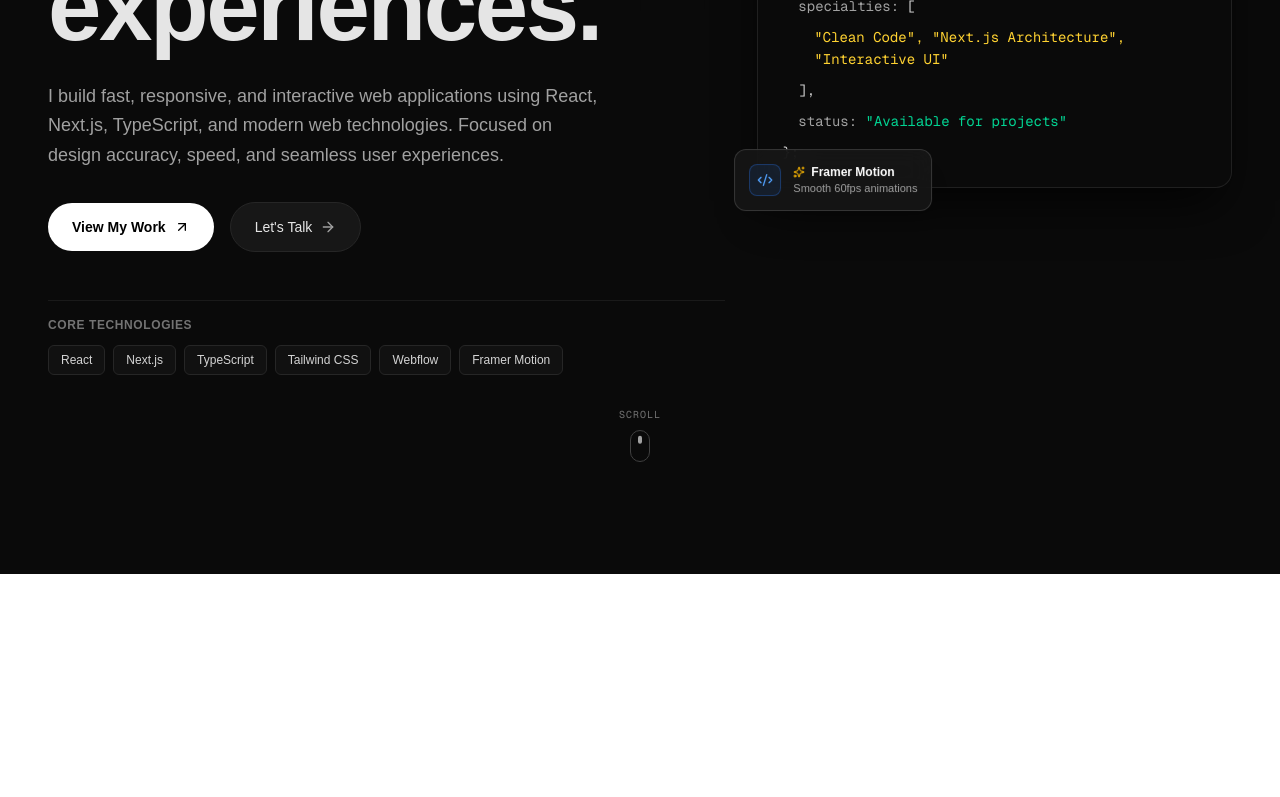
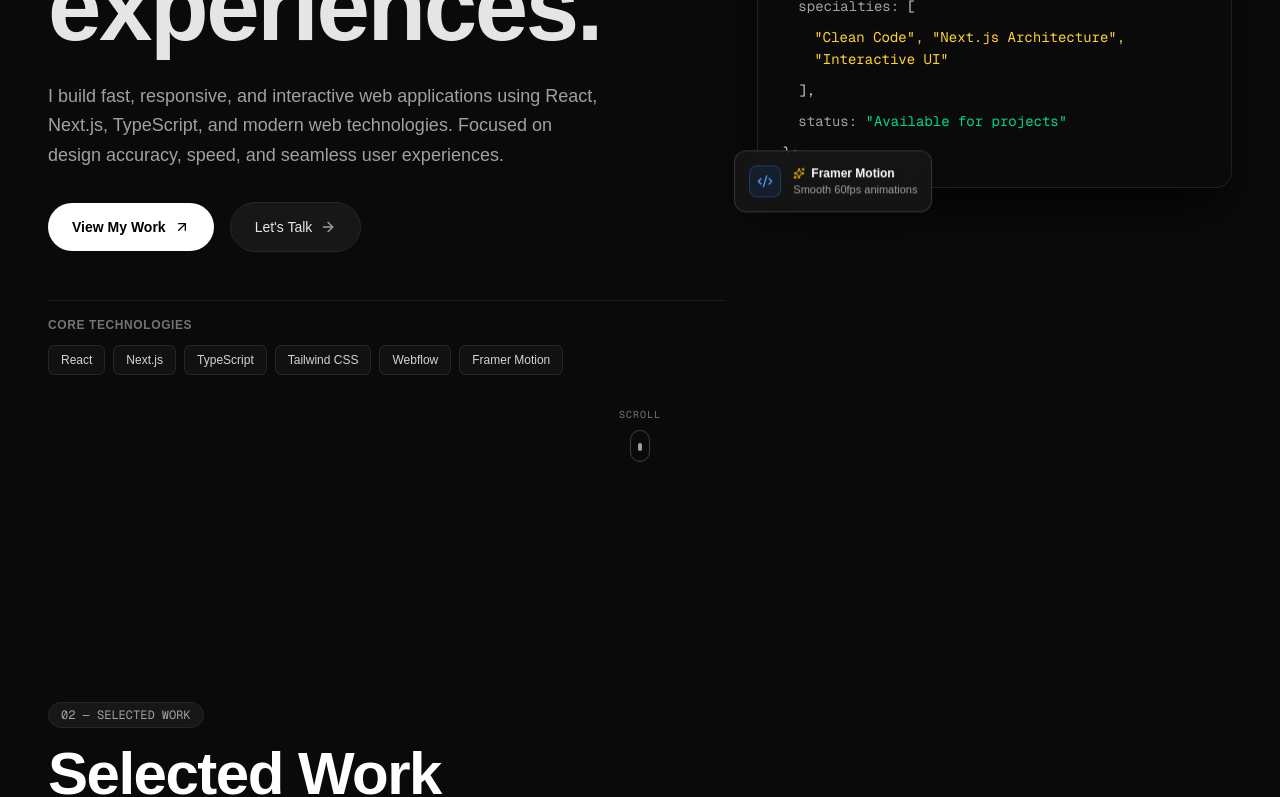
Before and after one commit to zahidhasan13/portfolio-web-developer, a Next.js app: page / in a window 1280 px wide. Shown: the part 543-1340 px from the top of the page. Before the commit the page ends 1117 px from the top, so only its background shows below. Built offline with nearby package versions, Linux system fonts and the light colour scheme.

Commit message:
SelectedWork

```diff
--- a/src/app/page.tsx
+++ b/src/app/page.tsx
@@ -11,8 +11,8 @@ export default function Home() {
     <>
       <Navbar />
       <Hero />
-      {/* <SelectedWork />
-      <AboutExperience />
+      <SelectedWork />
+      {/* <AboutExperience />
       <SkillsAndCapabilities />
       <ProcessSection /> */}
     </>
```
